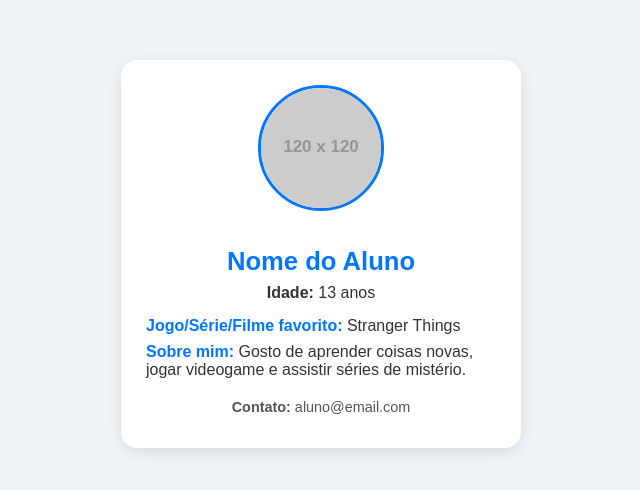
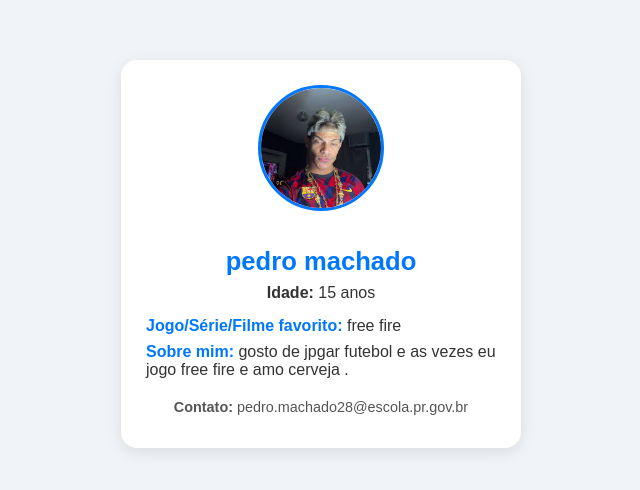
Before and after one commit to pedromachado28-design/folha-de-rosto-, a plain HTML site: page index.html in a window 1280 px wide. Shown: the part 146-636 px from the top of the page, without its empty margins (319-959 px from the left). Drawn offline with Linux system fonts and the light colour scheme; placeholder pictures from the web are drawn by us.

Commit message:
19/11/2025

```diff
--- a/index.html
+++ b/index.html
@@ -79,17 +79,17 @@
 <body>
 
     <div class="card">
-        <img src="https://via.placeholder.com/120&quot; alt="Foto de perfil">
-        <h1>Nome do Aluno</h1>
-        <p><strong>Idade:</strong> 13 anos</p>
+        <img src="imagens /images.jpeg"Foto de perfil">
+        <h1>pedro machado </h1>
+        <p><strong>Idade:</strong> 15 anos</p>
 
         <div class="info">
-            <p><strong>Jogo/Série/Filme favorito:</strong> Stranger Things</p>
-            <p><strong>Sobre mim:</strong> Gosto de aprender coisas novas, jogar videogame e assistir séries de mistério.</p>
+            <p><strong>Jogo/Série/Filme favorito:</strong> free fire</p>
+            <p><strong>Sobre mim:</strong> gosto de jpgar futebol e as vezes eu jogo free fire e amo cerveja .</p>
         </div>
 
         <div class="contato">
-            <p><strong>Contato:</strong> aluno@email.com</p>
+            <p><strong>Contato:</strong> pedro.machado28@escola.pr.gov.br</p>
         </div>
     </div>
 
```
Also changed, not shown: imagens /images.jpeg (added).
